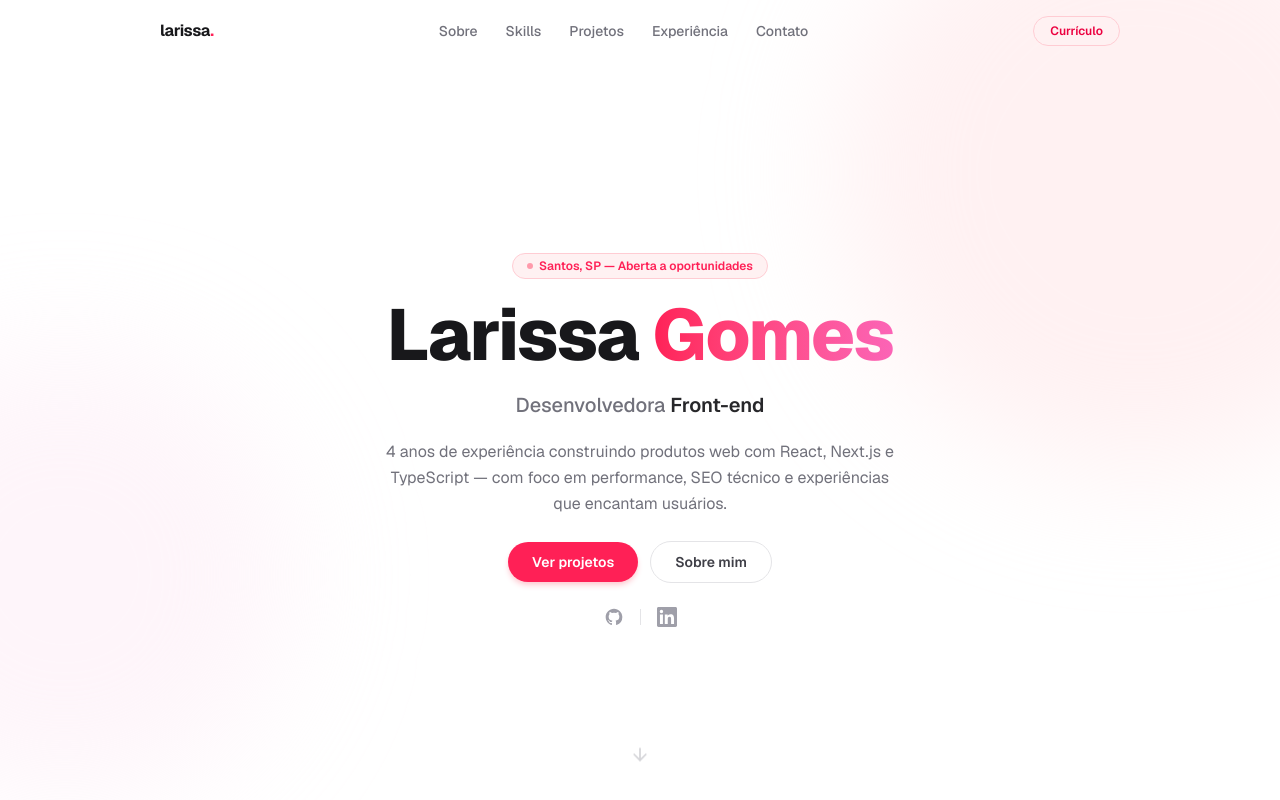
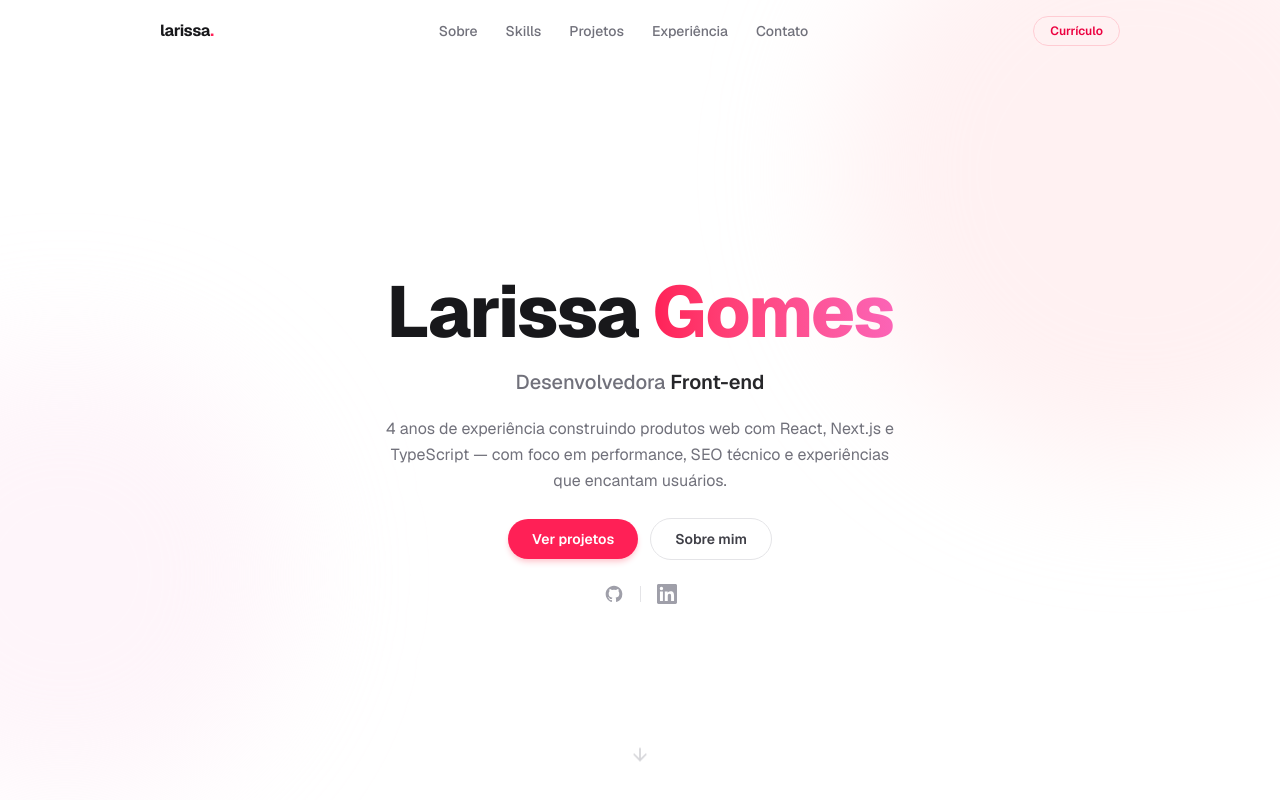
Before and after one commit to lahgomes/portfolio, a Next.js app: page / in a window 1280 px wide. Shown: the top 800 px of the page. Built offline with nearby package versions, Linux system fonts and the light colour scheme.

Commit message:
chore: remove all comments and update favicon to clean LG initials

```diff
--- a/src/app/globals.css
+++ b/src/app/globals.css
@@ -21,7 +21,6 @@ body {
   color: var(--foreground);
 }
 
-/* ── Scroll-reveal ────────────────────────────── */
 .fade-up {
   opacity: 0;
   transform: translateY(28px);
@@ -36,7 +35,6 @@ body {
 .fade-up.visible.delay-3 { transition-delay: 300ms; }
 .fade-up.visible.delay-4 { transition-delay: 400ms; }
 
-/* ── Hero load animations ─────────────────────── */
 @keyframes heroFadeUp {
   from { opacity: 0; transform: translateY(22px); }
   to   { opacity: 1; transform: translateY(0); }
--- a/src/components/About.tsx
+++ b/src/components/About.tsx
@@ -10,7 +10,6 @@ const TAGS = [
   "UX Design", "Storybook", "Node.js (aprendendo)",
 ];
 
-// ── Profile photo with fallback ───────────────────────
 function ProfilePhoto() {
   const [error, setError] = useState(false);
 
@@ -114,7 +113,6 @@ export default function About() {
   );
 }
 
-// ── Shared section heading ───────────────────────────
 export function SectionHeading({
   label,
   title,
--- a/src/components/Experience.tsx
+++ b/src/components/Experience.tsx
@@ -58,7 +58,6 @@ export default function Experience() {
         >
           {EXPERIENCE.map((item, i) => (
             <div key={i} className="relative flex gap-5 pb-10 last:pb-0">
-              {/* Timeline line + dot */}
               <div className="flex flex-col items-center">
                 <div className="mt-1.5 h-3.5 w-3.5 shrink-0 rounded-full border-2 border-rose-400 bg-white" />
                 {i < EXPERIENCE.length - 1 && (
@@ -66,7 +65,6 @@ export default function Experience() {
                 )}
               </div>
 
-              {/* Card */}
               <div className="w-full rounded-2xl border border-zinc-200 bg-white p-5 shadow-sm hover:shadow-md transition-shadow mb-1">
                 <div className="flex flex-wrap items-start justify-between gap-2">
                   <div>
--- a/src/components/Header.tsx
+++ b/src/components/Header.tsx
@@ -30,7 +30,6 @@ export default function Header() {
       }`}
     >
       <div className="mx-auto flex max-w-5xl items-center justify-between px-5 py-4 sm:px-8">
-        {/* Logo */}
         <a
           href="#"
           className="text-base font-bold tracking-tight text-zinc-900 hover:text-rose-500 transition-colors"
@@ -39,7 +38,6 @@ export default function Header() {
           larissa<span className="text-rose-500">.</span>
         </a>
 
-        {/* Desktop nav */}
         <nav className="hidden md:flex items-center gap-7">
           {NAV_LINKS.map((l) => (
             <a
@@ -52,7 +50,6 @@ export default function Header() {
           ))}
         </nav>
 
-        {/* Desktop CTA */}
         <a
           href="/cv-larissa-gomes.pdf"
           download
@@ -61,7 +58,6 @@ export default function Header() {
           Currículo
         </a>
 
-        {/* Mobile toggle */}
         <button
           onClick={() => setOpen((v) => !v)}
           className="md:hidden rounded-lg p-1.5 text-zinc-600 hover:text-rose-500 transition-colors"
@@ -71,7 +67,6 @@ export default function Header() {
         </button>
       </div>
 
-      {/* Mobile menu */}
       {open && (
         <div className="md:hidden border-t border-rose-100 bg-white/95 backdrop-blur-lg px-5 pb-4 pt-3 flex flex-col gap-1">
           {NAV_LINKS.map((l) => (
--- a/src/components/Hero.tsx
+++ b/src/components/Hero.tsx
@@ -4,7 +4,6 @@ import { GithubIcon, LinkedinIcon } from "./icons/SocialIcons";
 export default function Hero() {
   return (
     <section className="relative flex min-h-screen flex-col items-center justify-center overflow-hidden px-5 pt-20 text-center sm:px-8">
-      {/* Soft background blobs */}
       <div
         aria-hidden
         className="pointer-events-none absolute -top-32 -right-40 h-150 w-150 rounded-full bg-rose-100/50 blur-3xl"
@@ -15,13 +14,7 @@ export default function Hero() {
       />
 
       <div className="relative z-10 flex flex-col items-center gap-5">
-        {/* Location badge */}
-        <span className="hero-item inline-flex items-center gap-1.5 rounded-full border border-rose-200 bg-rose-50 px-3.5 py-1 text-xs font-semibold text-rose-500">
-          <span className="h-1.5 w-1.5 rounded-full bg-rose-400 animate-pulse" />
-          Santos, SP — Aberta a oportunidades
-        </span>
 
-        {/* Name */}
         <h1 className="hero-item text-5xl font-extrabold tracking-tight text-zinc-900 sm:text-6xl lg:text-7xl">
           Larissa{" "}
           <span className="bg-linear-to-r from-rose-500 to-pink-400 bg-clip-text text-transparent">
@@ -29,20 +22,17 @@ export default function Hero() {
           </span>
         </h1>
 
-        {/* Role */}
         <p className="hero-item text-lg font-medium text-zinc-500 sm:text-xl">
           Desenvolvedora{" "}
           <span className="font-semibold text-zinc-800">Front-end</span>
         </p>
 
-        {/* Tagline */}
         <p className="hero-item max-w-lg text-zinc-500 leading-relaxed">
           4 anos de experiência construindo produtos web com React, Next.js e
           TypeScript — com foco em performance, SEO técnico e experiências que
           encantam usuários.
         </p>
 
-        {/* CTAs */}
         <div className="hero-item flex flex-wrap items-center justify-center gap-3 pt-1">
           <a
             href="#projetos"
@@ -58,7 +48,6 @@ export default function Hero() {
           </a>
         </div>
 
-        {/* Social links */}
         <div className="hero-item flex items-center gap-4 pt-1 text-zinc-400">
           <a
             href="https://github.com/lahgomes"
@@ -82,7 +71,6 @@ export default function Hero() {
         </div>
       </div>
 
-      {/* Scroll indicator */}
       <a
         href="#sobre"
         aria-label="Rolar para baixo"
--- a/src/components/Projects.tsx
+++ b/src/components/Projects.tsx
@@ -41,7 +41,6 @@ function ProjectGallery({ images, alt }: { images?: string[]; alt: string }) {
 
       {list.length > 1 && (
         <>
-          {/* Prev / Next arrows */}
           <button
             onClick={prev}
             aria-label="Imagem anterior"
@@ -57,7 +56,6 @@ function ProjectGallery({ images, alt }: { images?: string[]; alt: string }) {
             <ChevronRight size={16} className="text-zinc-700" />
           </button>
 
-          {/* Dot indicators */}
           <div className="absolute bottom-2 left-1/2 z-20 flex -translate-x-1/2 gap-1.5">
             {list.map((_, i) => (
               <button
@@ -116,7 +114,6 @@ export default function Projects() {
                   : "border-zinc-200"
               }`}
             >
-              {/* Gallery */}
               <div className="relative h-48 w-full overflow-hidden bg-zinc-100 shrink-0">
                 <ProjectGallery images={project.images ?? (project.image ? [project.image] : [])} alt={project.title} />
                 {project.highlight && (
@@ -126,7 +123,6 @@ export default function Projects() {
                 )}
               </div>
 
-              {/* Content */}
               <div className="flex flex-1 flex-col gap-3 p-5">
                 <h3 className="text-base font-bold text-zinc-900">
                   {project.title}
```
Also changed, not shown: src/data/projects.ts (+0 -12 lines), src/app/icon.svg.
